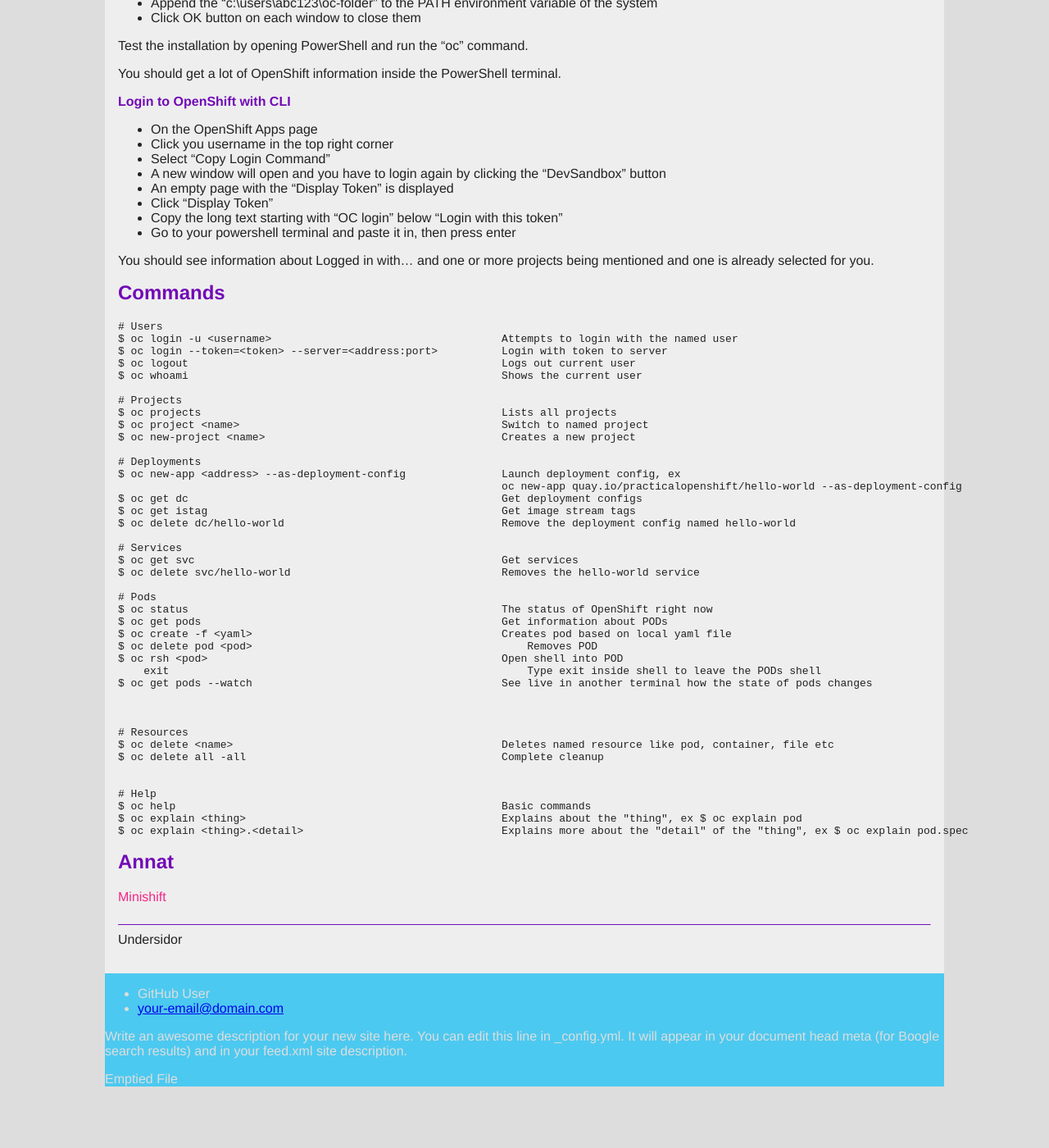
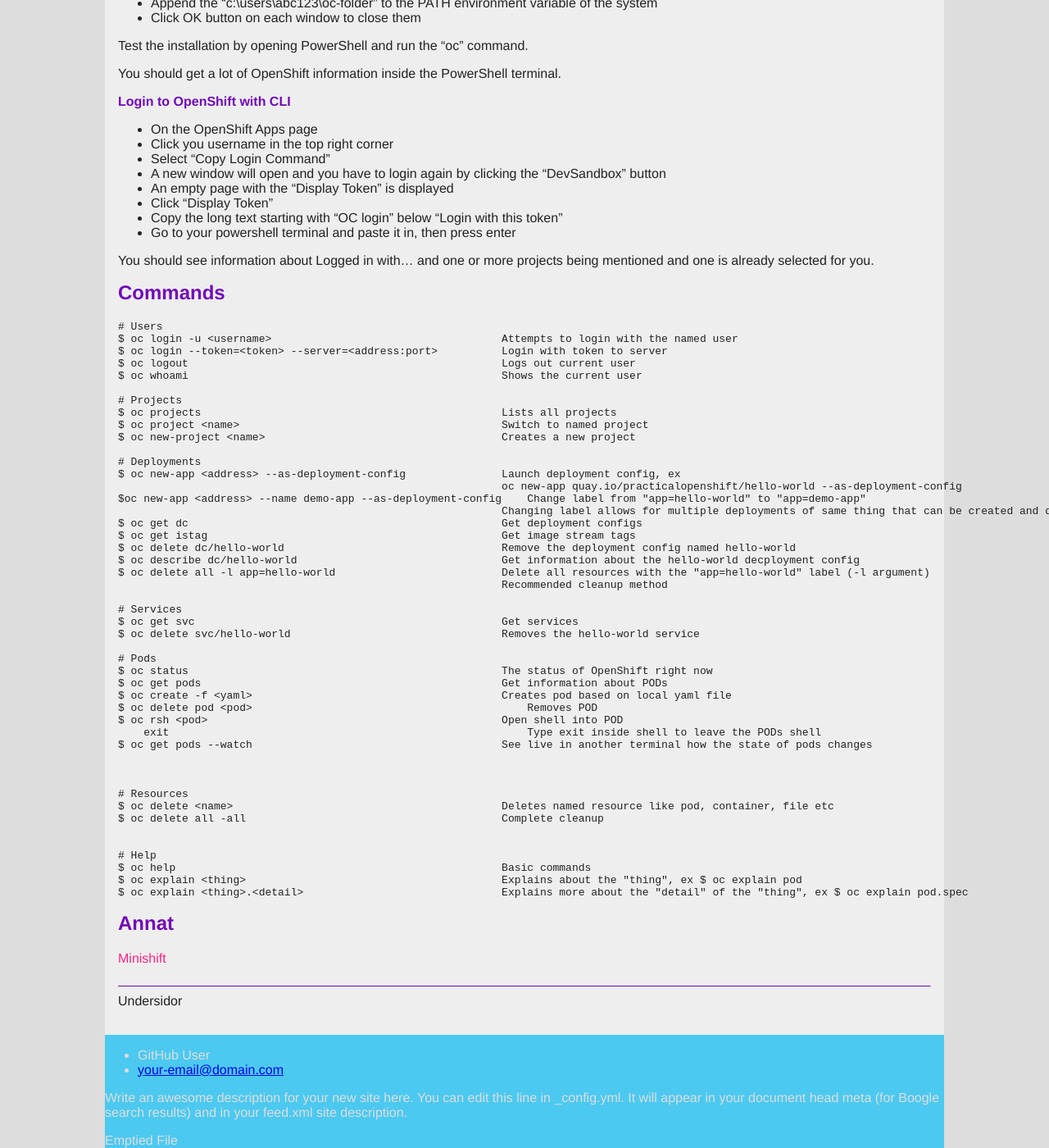
Before and after one commit to viking-cat/dokument, a Jekyll site: the page built from _pages/utveckling/openshift.md, in a window 1280 px wide and 1400 px high, scrolled down 771 px. Shown: the whole window at 82% size. Built offline with Jekyll 4.4.1, drawn with Linux system fonts in a browser that asks for light colours; before the commit the page ends 2096 px from its top, so only the background shows below that.

Commit message:
Update openshift.md

```diff
--- a/_pages/utveckling/openshift.md
+++ b/_pages/utveckling/openshift.md
@@ -68,9 +68,14 @@
 # Deployments
 $ oc new-app &#60;address&#62; --as-deployment-config               Launch deployment config, ex
                                                             oc new-app quay.io/practicalopenshift/hello-world --as-deployment-config
+$oc new-app &#60;address&#62; --name demo-app --as-deployment-config    Change label from "app=hello-world" to "app=demo-app"
+                                                            Changing label allows for multiple deployments of same thing that can be created and deleted separately
 $ oc get dc                                                 Get deployment configs
 $ oc get istag                                              Get image stream tags
 $ oc delete dc/hello-world                                  Remove the deployment config named hello-world
+$ oc describe dc/hello-world                                Get information about the hello-world decployment config
+$ oc delete all -l app=hello-world                          Delete all resources with the "app=hello-world" label (-l argument)
+                                                            Recommended cleanup method
 
 # Services
 $ oc get svc                                                Get services
```
